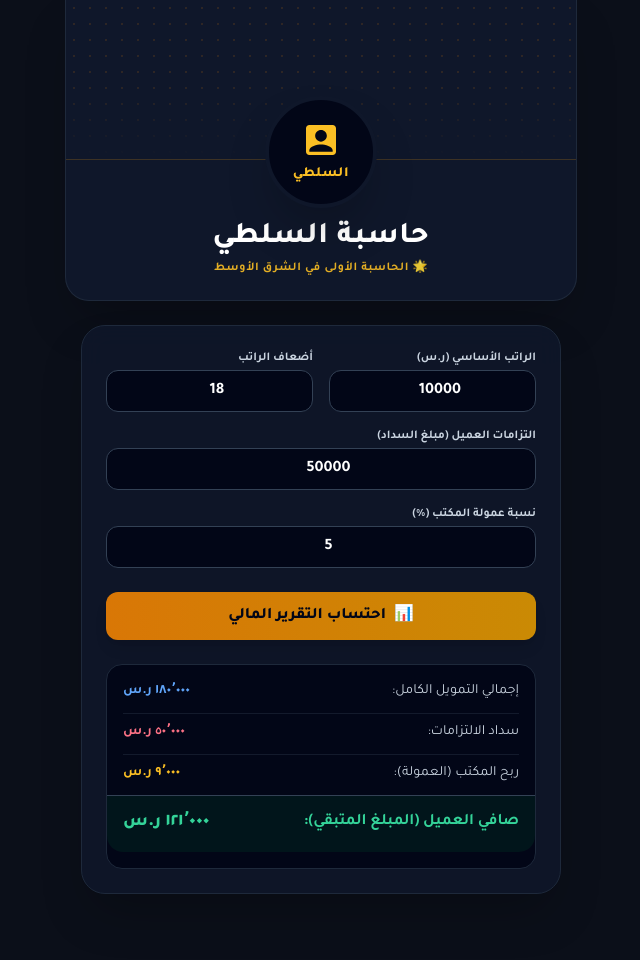
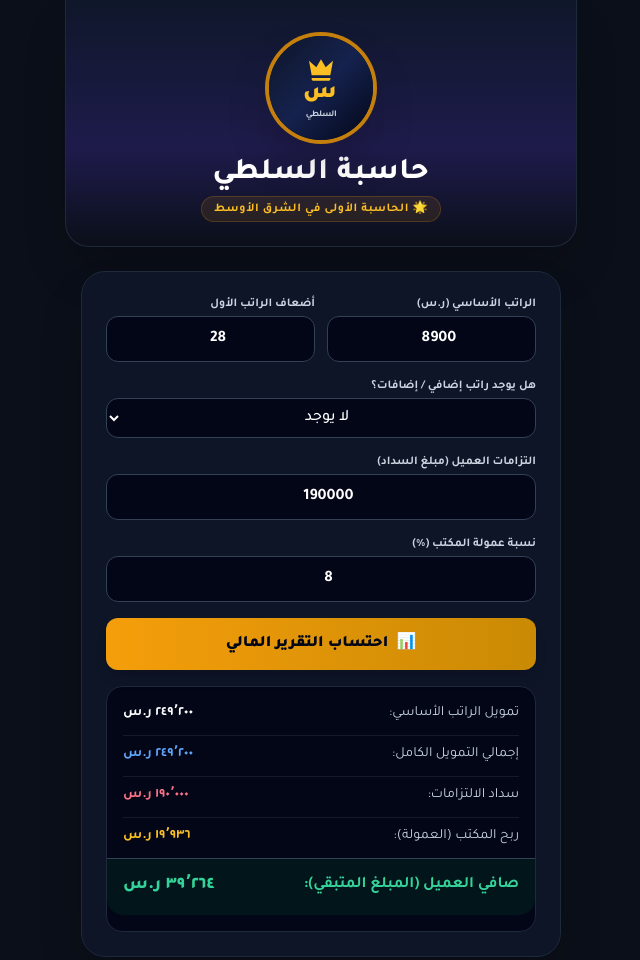
Before and after one commit to soildname/sos-calulator, a plain HTML site: page index.html in a window 1280 px wide. Shown: the whole page, without its empty margins (319-959 px from the left). Drawn offline with nearby package versions, Linux system fonts and the light colour scheme.

Commit message:
Update index.html

```diff
--- a/index.html
+++ b/index.html
@@ -6,122 +6,171 @@
 <title>حاسبة السلطي - الحاسبة الأولى في الشرق الأوسط</title>
 <!-- Tailwind CSS -->
 <script src="https://cdn.tailwindcss.com"></script>
-    <link href="https://fonts.googleapis.com/css2?family=Tajawal:wght@400;500;700;800&display=swap" rel="stylesheet">
+<link href="https://fonts.googleapis.com/css2?family=Tajawal:wght@400;500;700;800;900&display=swap" rel="stylesheet">
 <style>
 body {
 font-family: 'Tajawal', sans-serif;
 background-color: #0b0f19;
 color: #f1f5f9;
 }
-        /* خلفية البانر الكحلية الفخمة والحديثة */
-        .banner-bg {
-            background: linear-gradient(135deg, #0f172a 0%, #1e1b4b 50%, #0f172a 100%);
-            position: relative;
-        }
-        .banner-pattern {
-            background-image: radial-gradient(rgba(217, 119, 6, 0.15) 1px, transparent 1px);
-            background-size: 16px 16px;
+/* تصميم البانر الهيدر */
+.banner-header {
+background: linear-gradient(180deg, #0f172a 0%, #1e1b4b 60%, #0b0f19 100%);
+border-bottom: 1px solid rgba(217, 119, 6, 0.2);
 }
 </style>
 </head>
 <body class="min-h-screen pb-12 flex flex-col items-center">
-
-    <!-- البانر العلوي الهيدر المدمج مع اللوجو -->
-    <div class="w-full max-w-lg bg-slate-900 border-b border-x border-slate-800 rounded-b-3xl overflow-hidden shadow-2xl mb-6 relative">
-
-        <!-- خلفية البانر -->
-        <div class="h-40 banner-bg banner-pattern relative flex items-center justify-center border-b border-amber-500/20">
-            <div class="absolute inset-0 bg-gradient-to-t from-slate-900 via-transparent to-transparent"></div>
-        </div>
-
-        <!-- اللوجو والعنوان -->
-        <div class="relative -mt-16 text-center px-4 pb-6">
-            <div class="inline-block relative">
-                <!-- شعار السلطي المدمج كحلي وذهبي -->
-                <div class="w-28 h-28 rounded-full border-4 border-slate-900 shadow-2xl mx-auto bg-slate-950 flex flex-col items-center justify-center p-2 border-amber-500/40">
-                    <svg class="w-10 h-10 text-amber-400" fill="currentColor" viewBox="0 0 24 24">
-                        <path d="M19 3H5c-1.1 0-2 .9-2 2v14c0 1.1.9 2 2 2h14c1.1 0 2-.9 2-2V5c0-1.1-.9-2-2-2zm-7 3c1.93 0 3.5 1.57 3.5 3.5S13.93 13 12 13s-3.5-1.57-3.5-3.5S10.07 6 12 6zm7 13H5v-.78c0-2.33 4.67-3.5 7-3.5s7 1.17 7 3.5v.78z"/>
+<!-- البانر العلوي الهيدر المدمج مع الشعار -->
+<header class="w-full max-w-lg border-b border-x border-slate-800 rounded-b-3xl overflow-hidden shadow-2xl mb-6 banner-header">
+<div class="px-4 pt-8 pb-6 text-center flex flex-col items-center">
+<!-- اللوجو الفخم (مصمم بدقة بلون كحلي وذهبي ومدمج كودياً) -->
+<div class="relative mb-3">
+<div class="w-28 h-28 rounded-full border-4 border-amber-500/80 shadow-2xl bg-slate-950 flex flex-col items-center justify-center p-2 relative overflow-hidden">
+<div class="absolute inset-0 bg-gradient-to-br from-slate-900 via-blue-950 to-slate-950 opacity-90"></div>
+<div class="relative z-10 flex flex-col items-center justify-center">
+<!-- Crown Vector -->
+<svg class="w-8 h-8 text-amber-400 drop-shadow-md" fill="currentColor" viewBox="0 0 24 24">
+<path d="M5 16L3 5l5.5 5L12 4l3.5 6L21 5l-2 11H5zm14 3c0 .6-.4 1-1 1H6c-.6 0-1-.4-1-1v-1h14v1z"/>
 </svg>
-                    <span class="text-amber-400 font-extrabold text-sm tracking-wider mt-1">السلطي</span>
+<!-- Arabic S -->
+<span class="text-amber-400 font-black text-2xl tracking-widest -mt-1 leading-none drop-shadow">س</span>
+<span class="text-slate-300 text-[9px] font-bold tracking-tighter mt-0.5">السلطي</span>
 </div>
 </div>
-            <h1 class="text-3xl font-extrabold text-white mt-3 tracking-wide">حاسبة السلطي</h1>
-            <p class="text-xs text-amber-400/90 font-bold mt-1 tracking-wider">🌟 الحاسبة الأولى في الشرق الأوسط</p>
+</div>
+<!-- العنوان والوصف -->
+<h1 class="text-3xl font-extrabold text-white tracking-wide">حاسبة السلطي</h1>
+<p class="text-xs text-amber-400 font-bold mt-1 tracking-wider bg-amber-500/10 px-3 py-1 rounded-full border border-amber-500/20">
+🌟 الحاسبة الأولى في الشرق الأوسط
+</p>
+</div>
+</header>
+<!-- نموذج الحاسبة -->
+<main class="w-full max-w-lg px-4">
+<div class="bg-slate-900/90 border border-slate-800 rounded-3xl p-5 sm:p-6 shadow-2xl backdrop-blur-md space-y-4">
+<!-- الراتب الأساسي وأضعافه -->
+<div class="grid grid-cols-2 gap-3">
+<div>
+<label class="block text-xs font-semibold text-slate-300 mb-1">الراتب الأساسي (ر.س)</label>
+<input type="number" id="basicSalary" value="8900" oninput="calculateFinance()" class="w-full bg-slate-950 border border-slate-700 rounded-xl px-3 py-2.5 text-white font-bold text-center focus:border-amber-500 focus:outline-none">
+</div>
+<div>
+<label class="block text-xs font-semibold text-slate-300 mb-1">أضعاف الراتب الأول</label>
+<input type="number" id="salaryMultiplier" value="28" oninput="calculateFinance()" class="w-full bg-slate-950 border border-slate-700 rounded-xl px-3 py-2.5 text-white font-bold text-center focus:border-amber-500 focus:outline-none">
 </div>
 </div>
-
-    <!-- نموذج الحاسبة -->
-    <main class="w-full max-w-lg px-4">
-        <div class="bg-slate-900/90 border border-slate-800 rounded-3xl p-6 shadow-2xl backdrop-blur-md">
-
-            <div class="grid grid-cols-2 gap-4 mb-4">
+<!-- خيار الراتب الإضافي -->
 <div>
-                    <label class="block text-xs font-semibold text-slate-300 mb-1">الراتب الأساسي (ر.س)</label>
-                    <input type="number" id="basicSalary" value="10000" oninput="calculateFinance()" class="w-full bg-slate-950 border border-slate-700 rounded-xl px-3 py-2 text-white font-bold text-center focus:border-amber-500 focus:outline-none">
+<label class="block text-xs font-semibold text-slate-300 mb-1">هل يوجد راتب إضافي / إضافات؟</label>
+<select id="hasExtraSalary" onchange="toggleExtraSalary(); calculateFinance();" class="w-full bg-slate-950 border border-slate-700 rounded-xl px-3 py-2.5 text-white font-medium text-center focus:border-amber-500 focus:outline-none">
+<option value="no">لا يوجد</option>
+<option value="yes">نعم يوجد</option>
+</select>
+</div>
+<!-- حقول الراتب الإضافي (تظهر عند الاختيار) -->
+<div id="extraSalaryContainer" class="hidden grid-cols-2 gap-3 bg-slate-950/60 p-3 rounded-2xl border border-slate-800">
+<div>
+<label class="block text-xs font-semibold text-amber-400 mb-1">الراتب الإضافي (ر.س)</label>
+<input type="number" id="extraSalary" value="0" oninput="calculateFinance()" class="w-full bg-slate-900 border border-slate-700 rounded-xl px-3 py-2 text-white font-bold text-center focus:border-amber-500 focus:outline-none">
 </div>
 <div>
-                    <label class="block text-xs font-semibold text-slate-300 mb-1">أضعاف الراتب</label>
-                    <input type="number" id="salaryMultiplier" value="18" oninput="calculateFinance()" class="w-full bg-slate-950 border border-slate-700 rounded-xl px-3 py-2 text-white font-bold text-center focus:border-amber-500 focus:outline-none">
+<label class="block text-xs font-semibold text-amber-400 mb-1">أضعاف الراتب الإضافي</label>
+<input type="number" id="extraMultiplier" value="0" oninput="calculateFinance()" class="w-full bg-slate-900 border border-slate-700 rounded-xl px-3 py-2 text-white font-bold text-center focus:border-amber-500 focus:outline-none">
 </div>
 </div>
-
-            <div class="mb-4">
+<!-- التزامات العميل -->
+<div>
 <label class="block text-xs font-semibold text-slate-300 mb-1">التزامات العميل (مبلغ السداد)</label>
-                <input type="number" id="commitments" value="50000" oninput="calculateFinance()" class="w-full bg-slate-950 border border-slate-700 rounded-xl px-3 py-2 text-white font-bold text-center focus:border-amber-500 focus:outline-none">
+<input type="number" id="commitments" value="190000" oninput="calculateFinance()" class="w-full bg-slate-950 border border-slate-700 rounded-xl px-3 py-2.5 text-white font-bold text-center focus:border-amber-500 focus:outline-none">
 </div>
-
-            <div class="mb-6">
+<!-- نسبة المكتب -->
+<div>
 <label class="block text-xs font-semibold text-slate-300 mb-1">نسبة عمولة المكتب (%)</label>
-                <input type="number" id="commissionRate" value="5" oninput="calculateFinance()" class="w-full bg-slate-950 border border-slate-700 rounded-xl px-3 py-2 text-white font-bold text-center focus:border-amber-500 focus:outline-none">
+<input type="number" id="commissionRate" value="8" oninput="calculateFinance()" class="w-full bg-slate-950 border border-slate-700 rounded-xl px-3 py-2.5 text-white font-bold text-center focus:border-amber-500 focus:outline-none">
 </div>
-
-            <button onclick="calculateFinance()" class="w-full bg-gradient-to-r from-amber-600 to-yellow-600 hover:from-amber-500 hover:to-yellow-500 text-slate-950 font-extrabold py-3 px-4 rounded-xl shadow-lg transition-all transform active:scale-95 flex items-center justify-center gap-2">
+<!-- زر الاحتساب -->
+<button onclick="calculateFinance()" class="w-full bg-gradient-to-r from-amber-500 to-yellow-600 hover:from-amber-400 hover:to-yellow-500 text-slate-950 font-black py-3.5 px-4 rounded-xl shadow-lg transition-all transform active:scale-95 flex items-center justify-center gap-2 mt-2">
 <span>📊</span> احتساب التقرير المالي
 </button>
-
-            <!-- نتائج الحساب شاملة صافي العميل -->
-            <div id="results" class="mt-6 bg-slate-950 border border-slate-800 rounded-2xl p-4 text-sm space-y-3">
+<!-- تفاصيل النتائج الممالية -->
+<div id="results" class="mt-5 bg-slate-950 border border-slate-800 rounded-2xl p-4 text-sm space-y-3">
 <div class="flex justify-between items-center text-slate-300">
+<span>تمويل الراتب الأساسي:</span>
+<span id="basicLoanResult" class="font-bold text-white">249,200 ر.س</span>
+</div>
+<div id="extraLoanRow" class="hidden justify-between items-center text-slate-300 border-t border-slate-800/60 pt-2">
+<span>تمويل الراتب الإضافي:</span>
+<span id="extraLoanResult" class="font-bold text-amber-400">0 ر.س</span>
+</div>
+<div class="flex justify-between items-center text-slate-300 border-t border-slate-800/60 pt-2">
 <span>إجمالي التمويل الكامل:</span>
-                    <span id="totalLoan" class="font-bold text-blue-400">180,000 ر.س</span>
+<span id="totalLoan" class="font-bold text-blue-400">249,200 ر.س</span>
 </div>
 <div class="flex justify-between items-center text-slate-300 border-t border-slate-800/60 pt-2">
 <span>سداد الالتزامات:</span>
-                    <span id="commitmentsResult" class="font-bold text-rose-400">50,000 ر.س</span>
+<span id="commitmentsResult" class="font-bold text-rose-400">190,000 ر.س</span>
 </div>
 <div class="flex justify-between items-center text-slate-300 border-t border-slate-800/60 pt-2">
 <span>ربح المكتب (العمولة):</span>
-                    <span id="officeProfit" class="font-bold text-amber-400">9,000 ر.س</span>
+<span id="officeProfit" class="font-bold text-amber-400">19,936 ر.س</span>
 </div>
-                <!-- حقل صافي العميل المطلوب -->
+<!-- صافي العميل المتبقي -->
 <div class="flex justify-between items-center text-slate-100 border-t border-slate-700 pt-3 text-base bg-emerald-950/40 -mx-4 -mb-4 p-4 rounded-b-2xl border-emerald-500/30">
 <span class="font-bold text-emerald-400">صافي العميل (المبلغ المتبقي):</span>
-                    <span id="netClient" class="font-extrabold text-emerald-400 text-lg">121,000 ر.س</span>
+<span id="netClient" class="font-extrabold text-emerald-400 text-lg">39,264 ر.س</span>
 </div>
 </div>
-
 </div>
 </main>
-
 <script>
+function toggleExtraSalary() {
+const hasExtra = document.getElementById('hasExtraSalary').value;
+const container = document.getElementById('extraSalaryContainer');
+const row = document.getElementById('extraLoanRow');
+if (hasExtra === 'yes') {
+container.classList.remove('hidden');
+container.classList.add('grid');
+row.classList.remove('hidden');
+row.classList.add('flex');
+} else {
+container.classList.add('hidden');
+container.classList.remove('grid');
+row.classList.add('hidden');
+row.classList.remove('flex');
+document.getElementById('extraSalary').value = 0;
+document.getElementById('extraMultiplier').value = 0;
+}
+}
 function calculateFinance() {
 const basic = parseFloat(document.getElementById('basicSalary').value) || 0;
 const mult = parseFloat(document.getElementById('salaryMultiplier').value) || 0;
+const extra = parseFloat(document.getElementById('extraSalary').value) || 0;
+const extraMult = parseFloat(document.getElementById('extraMultiplier').value) || 0;
 const comm = parseFloat(document.getElementById('commitments').value) || 0;
 const rate = parseFloat(document.getElementById('commissionRate').value) || 0;
-
-            const total = basic * mult;
-            const profit = total * (rate / 100);
-            const net = total - comm - profit;
-
-            document.getElementById('totalLoan').innerText = total.toLocaleString('ar-SA') + ' ر.س';
+const basicLoan = basic * mult;
+const extraLoan = extra * extraMult;
+const totalLoan = basicLoan + extraLoan;
+const profit = totalLoan * (rate / 100);
+const net = totalLoan - comm - profit;
+document.getElementById('basicLoanResult').innerText = basicLoan.toLocaleString('ar-SA') + ' ر.س';
+document.getElementById('extraLoanResult').innerText = extraLoan.toLocaleString('ar-SA') + ' ر.س';
+document.getElementById('totalLoan').innerText = totalLoan.toLocaleString('ar-SA') + ' ر.س';
 document.getElementById('commitmentsResult').innerText = comm.toLocaleString('ar-SA') + ' ر.س';
 document.getElementById('officeProfit').innerText = profit.toLocaleString('ar-SA') + ' ر.س';
-            document.getElementById('netClient').innerText = net.toLocaleString('ar-SA') + ' ر.س';
+const netElem = document.getElementById('netClient');
+netElem.innerText = net.toLocaleString('ar-SA') + ' ر.س';
+if (net < 0) {
+netElem.className = "font-extrabold text-rose-500 text-lg";
+} else {
+netElem.className = "font-extrabold text-emerald-400 text-lg";
 }
-
-        // تشغيل الحساب تلقائياً عند فتح الصفحة
-        window.onload = calculateFinance;
+}
+// الحساب عند التشغيل
+window.onload = function() {
+calculateFinance();
+};
 </script>
 </body>
 </html>
```
Lines whose indentation alone changed are shown as unchanged.
